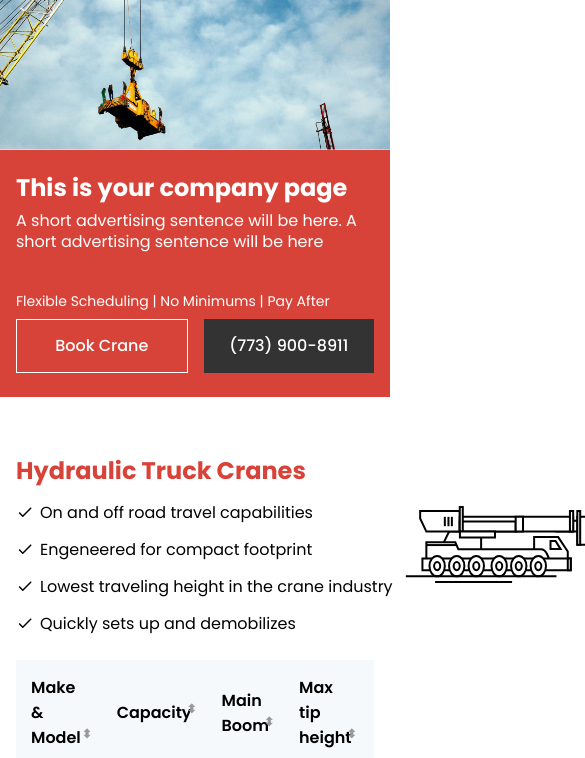
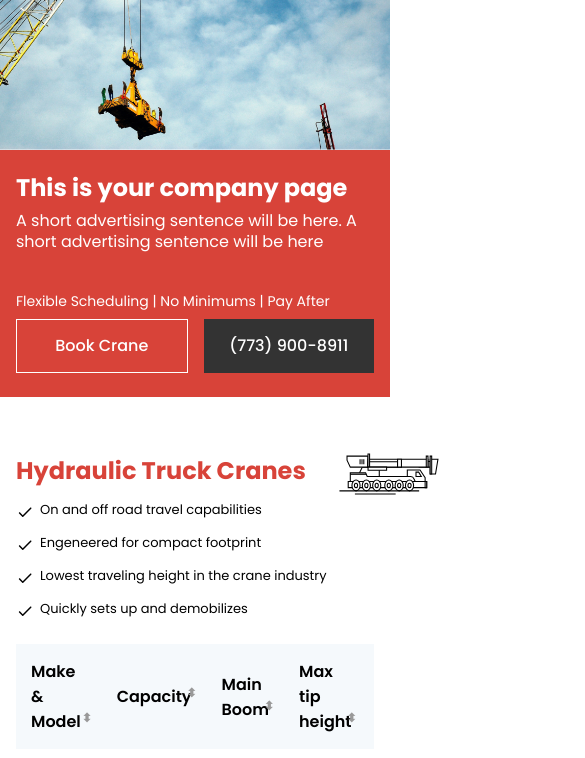
Before and after one commit to Roman0410/Crane, a plain HTML site: page craneCharts.html in a window 390 px wide. Shown: the part 86-844 px from the top of the page, 585 px wide, since content can reach past the window. Drawn offline with Linux system fonts and the light colour scheme.

Commit message:
quick commit

```diff
--- a/#source/scss/_style.scss
+++ b/#source/scss/_style.scss
@@ -1524,9 +1524,20 @@
     img {
       margin-top: 3px;
     }
+    @media screen and (max-width: 768px) {
+      font-size: 13px;
+    }
   }
 
   .icon {
+    img {
+      width: 100%;
+    }
+    @media screen and (max-width: 768px) {
+      min-width: 100px;
+      width: 100px;
+      margin-bottom: auto;
+    }
   }
   .table-container {
     width: 100%;
```
Also changed, not shown: css/main.css.
